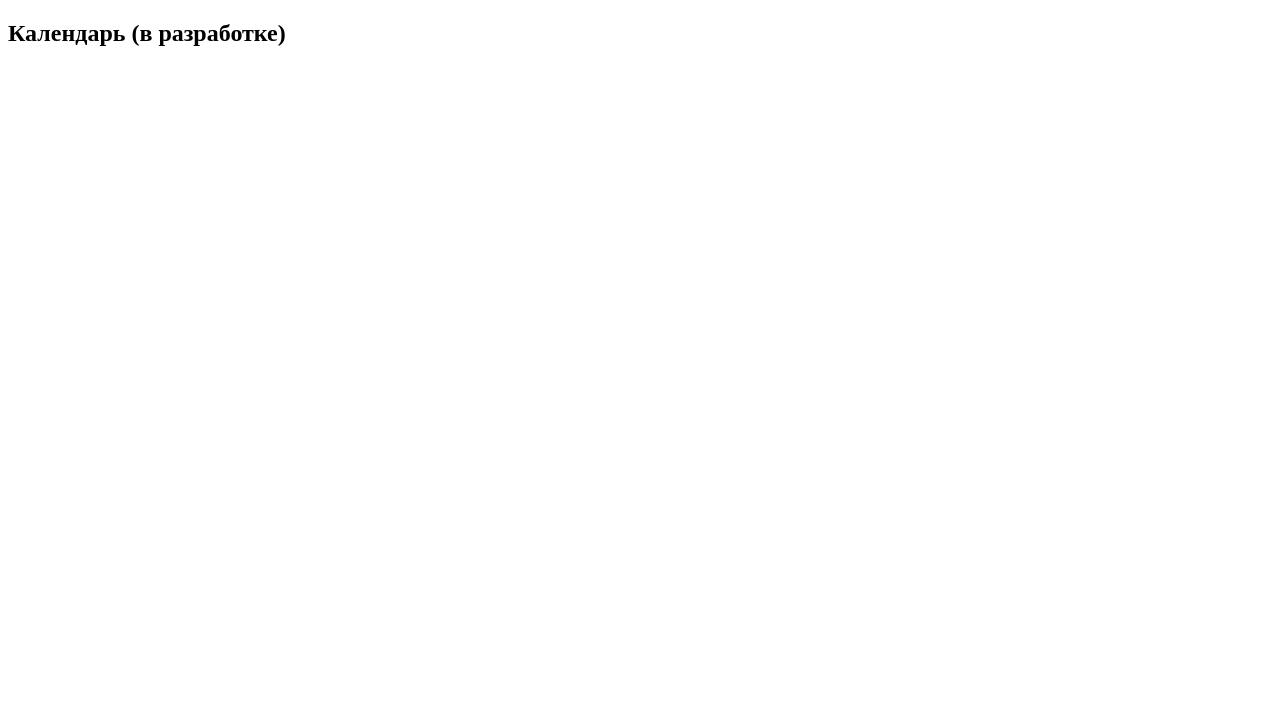
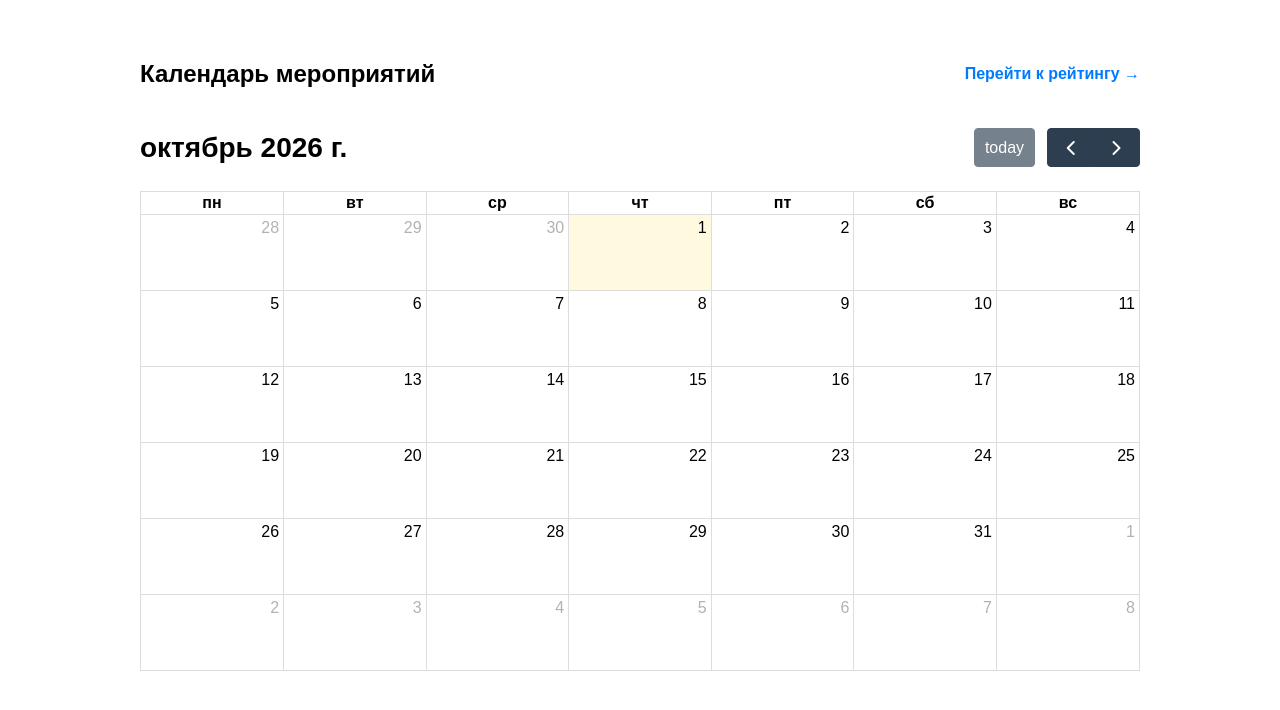
Before and after one commit to AndreSTich/bsd-fronted, a React (Vite) app: page /calendar in a window 1280 px wide. Shown: the top 710 px of the page. Built offline with nearby package versions, Linux system fonts and the light colour scheme; no server answers.

Commit message:
создано окно рейтинга

```diff
--- a/package.json
+++ b/package.json
@@ -10,9 +10,10 @@
     "preview": "vite preview"
   },
   "dependencies": {
+    "@fullcalendar/core": "^6.1.21",
     "@fullcalendar/daygrid": "^6.1.21",
     "@fullcalendar/interaction": "^6.1.21",
-    "@fullcalendar/react": "^7.1.0",
+    "@fullcalendar/react": "^6.1.21",
     "axios": "^1.20.0",
     "react": "^19.2.8",
     "react-dom": "^19.2.8",
--- a/src/App.tsx
+++ b/src/App.tsx
@@ -1,14 +1,15 @@
 import { BrowserRouter, Routes, Route, Navigate } from 'react-router-dom';
 import Login from './pages/Login';
+import Calendar from './pages/Calendar';
 
 function App() {
   return (
     <BrowserRouter>
       <Routes>
         <Route path="/login" element={<Login />} />
-        <Route path="/calendar" element={<h2>Календарь (в разработке)</h2>} />
+        {/* Заменили заглушку на реальный компонент */}
+        <Route path="/calendar" element={<Calendar />} />
         <Route path="/rating" element={<h2>Рейтинг (в разработке)</h2>} />
-        {/* Перенаправляем с корня на логин */}
         <Route path="*" element={<Navigate to="/login" replace />} />
       </Routes>
     </BrowserRouter>
--- /dev/null
+++ b/src/pages/Calendar.tsx
@@ -0,0 +1,92 @@
+import { useState } from 'react';
+import FullCalendar from '@fullcalendar/react';
+import dayGridPlugin from '@fullcalendar/daygrid';
+import interactionPlugin from '@fullcalendar/interaction';
+import { apiClient } from '../api/apiClient';
+
+// Описываем структуру данных, которую ждем от нашего C# бэкенда
+interface EventDto {
+  id: number;
+  title: string;
+  type: string;
+  date: string;
+  time: string;
+  location: string;
+  isRegistered: boolean;
+}
+
+export default function Calendar() {
+  const [events, setEvents] = useState<any[]>([]);
+
+  // Функция для загрузки мероприятий за выбранный месяц
+  const fetchEvents = async (year: number, month: number) => {
+    try {
+      const response = await apiClient.get(`/Event/month?year=${year}&month=${month}`);
+
+      // Преобразуем данные из базы в формат, понятный FullCalendar
+      const formattedEvents = response.data.map((e: EventDto) => ({
+        id: String(e.id),
+        title: `${e.time.substring(0, 5)} - ${e.title}`, // Показываем время и название
+        start: `${e.date}T${e.time}`, // Склеиваем дату и время
+        // Если уже записаны — красим в зеленый, иначе стандартный синий
+        backgroundColor: e.isRegistered ? '#28a745' : '#3788d8',
+        borderColor: e.isRegistered ? '#28a745' : '#3788d8',
+        extendedProps: { ...e }
+      }));
+
+      setEvents(formattedEvents);
+    } catch (error) {
+      console.error("Ошибка при загрузке мероприятий", error);
+    }
+  };
+
+  // Обработчик клика по мероприятию
+  const handleEventClick = async (clickInfo: any) => {
+    const event = clickInfo.event.extendedProps;
+
+    if (event.isRegistered) {
+      alert('Вы уже записаны на это мероприятие!');
+      return;
+    }
+
+    const confirmMsg = `Записаться на "${clickInfo.event.title}"?\nМесто: ${event.location}`;
+    if (window.confirm(confirmMsg)) {
+      try {
+        await apiClient.post(`/Event/${clickInfo.event.id}/register`);
+        alert('Вы успешно записались!');
+
+        // Перезагружаем мероприятия текущего месяца, чтобы обновить цвет
+        const date = clickInfo.view.currentStart;
+        fetchEvents(date.getFullYear(), date.getMonth() + 1);
+      } catch (error: any) {
+        alert(error.response?.data?.message || 'Произошла ошибка при записи');
+      }
+    }
+  };
+
+  return (
+    <div style={{ maxWidth: '1000px', margin: '40px auto', padding: '0 20px', fontFamily: 'sans-serif' }}>
+      <div style={{ display: 'flex', justifyContent: 'space-between', alignItems: 'center', marginBottom: '20px' }}>
+        <h2>Календарь мероприятий</h2>
+        <a href="/rating" style={{ textDecoration: 'none', color: '#007bff', fontWeight: 'bold' }}>
+          Перейти к рейтингу →
+        </a>
+      </div>
+
+      <FullCalendar
+        plugins={[dayGridPlugin, interactionPlugin] as any}
+        initialView="dayGridMonth"
+        events={events}
+        locale="ru" // Русская локализация
+        firstDay={1} // Неделя начинается с понедельника
+        // Этот метод сработает при первой загрузке и при каждом переключении месяца
+        datesSet={(arg) => {
+          const currentMonthDate = arg.view.currentStart;
+          fetchEvents(currentMonthDate.getFullYear(), currentMonthDate.getMonth() + 1);
+        }}
+        eventClick={handleEventClick}
+        height="auto"
+      />
+    </div>
+  );
+}
```
Also changed, not shown: 1 other file (tests, documents, lock files or other folders).
